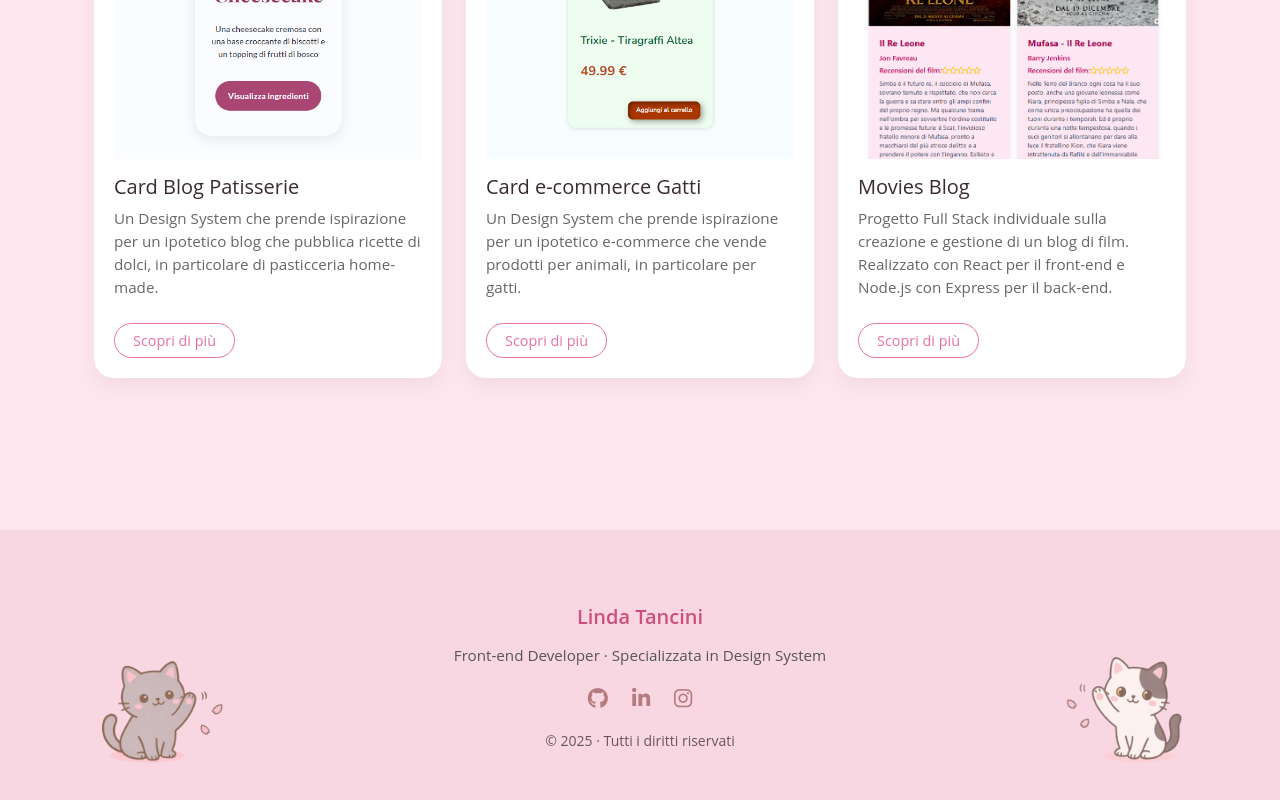
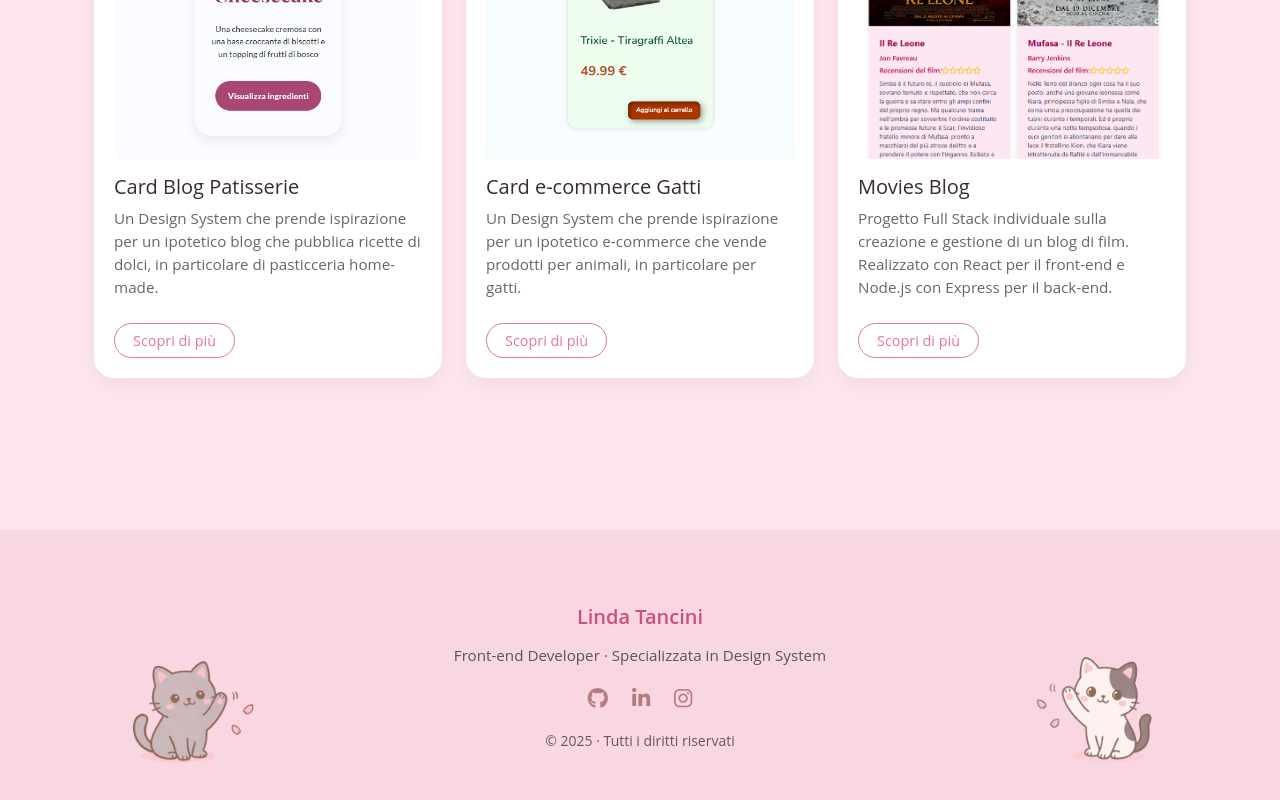
Before and after one commit to LindaTancini/LindaTancini-Portfolio, a React (Vite) app: page / in a window 1280 px wide. Shown: the part 1213-2013 px from the top of the page. Built offline with nearby package versions, Linux system fonts and the light colour scheme.

Commit message:
style: add transform

```diff
--- a/src/styles/_footer.css
+++ b/src/styles/_footer.css
@@ -30,13 +30,25 @@ footer h5 {
 
 /* Immagini */
 .footer-img {
+  display: block;
   max-width: 90px;
+  margin-inline: auto;
   opacity: 0.8;
+}
+
+/* Aggiustamento centratura immagini */
+.footer-img-left {
+  transform: translateX(12px);
+}
+
+.footer-img-right {
+  transform: translateX(-12px);
 }
 
 /* Responsive */
 @media (min-width: 768px) {
   .footer-img {
     max-width: 200px;
+    transform: none;
   }
 }
```
